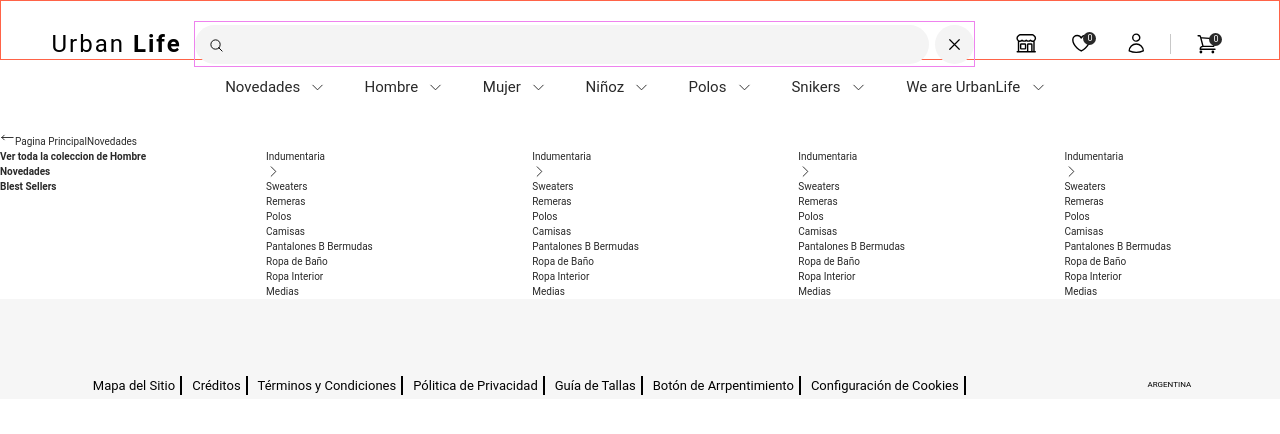
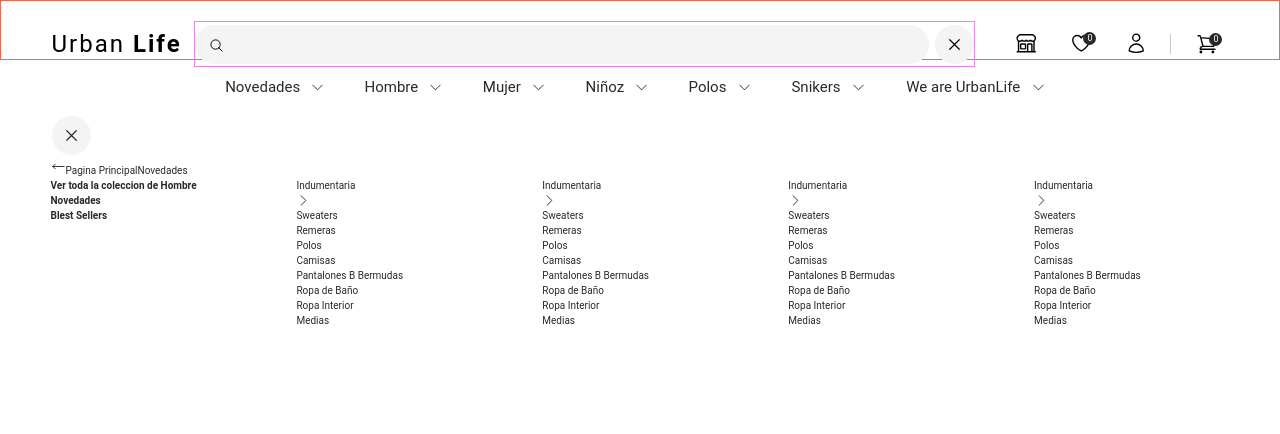
Before and after one commit to Jhona-Soul/urbanlife-front, a React (Vite) app: page / in a window 1280 px wide. Shown: the top 434 px of the page. Built offline with nearby package versions, Linux system fonts and the light colour scheme.

Commit message:
ContextNavbar

```diff
--- a/src/components/header/Navbar/MenuItem.jsx
+++ b/src/components/header/Navbar/MenuItem.jsx
@@ -1,12 +1,13 @@
-import React, { useState } from 'react'
+import React, { useContext, useState } from 'react'
 //Dependencies
 import { ArrowTop, ArrowBotton } from "../../Iconos/IconNav";
 //Styles
 import Style from "./NavBar.module.css";
-
+import { NavbarContext } from '../../../context/navbarContext';
 
 export default function MenuItem({ to }) {
-  const [openLink, setOpenLink ]= useState(false);
+  //const [openLink, setOpenLink ]= useState(false);
+  const {openLink, setOpenLink} = useContext(NavbarContext)
 
   const openMenu = () => {
     setOpenLink(!openLink);
--- a/src/components/header/Navbar/Navbar.jsx
+++ b/src/components/header/Navbar/Navbar.jsx
@@ -1,16 +1,16 @@
 //Dependencias
 import { Link } from "react-router-dom"
 //Components
-import { ArrowTop } from "../../Iconos/IconNav";
+
 import MenuItem from "./MenuItem";
 //Styles
 import Style from "./NavBar.module.css";
 import SubMenu from "./SubMenu";
-
+import { NavbarContextProvider } from "../../../context/navbarContext";
 
 export const NavBar = () => {
     return (
-        <>
+        <NavbarContextProvider>
             <nav className={Style.navbar + " fixed"}>
                 <ul className=" flex justify-center">
                     <MenuItem to={"Novedades"}/>
@@ -21,10 +21,11 @@
                     <MenuItem to={"Snikers"}/>
                     <MenuItem to={"We are UrbanLife"}/>
                 </ul>
-                <ul>
-                    <SubMenu />
+                <ul className="">
+                    <SubMenu heigtvar={"712px"}/>
+
                 </ul>
             </nav>
-        </>
+        </NavbarContextProvider>
     )
 }
--- a/src/components/header/Navbar/SubMenu.jsx
+++ b/src/components/header/Navbar/SubMenu.jsx
@@ -1,9 +1,9 @@
 import React from 'react'
-import { ArrowLeft, ArrowRigth } from '../../Iconos/IconNav'
+import { ArrowLeft, ArrowRigth,CleanText } from '../../Iconos/IconNav'
 import ItemSubMenu from './ItemSubMenu'
 import Style from "./SubMenu.module.css"
 
-export default function SubMenu() {
+export default function SubMenu({heigtvar}) {
     const categorias = [
         {
             Indumentaria:[
@@ -50,12 +50,15 @@
         }
 
     ]
+    const styleconst = {
+        opacity: 1,
+        height: heigtvar,
+        zIndex: 2,
+    }
   return (
     <>
-        <li className={` ${Style.SubItem}  `}>
-            <button>
-
-            </button>
+        <li className={` ${Style.SubItem}  `} style={styleconst}>
+            <button className={Style.cleanText + " "}><CleanText/></button>
             <div className={''}>
                 <div className={+ ' '}>
                     <button>
--- a/src/components/header/Navbar/SubMenu.module.css
+++ b/src/components/header/Navbar/SubMenu.module.css
@@ -13,4 +13,12 @@
 }
 .SubItem {
     align-items: flex-start;
+    padding-left: calc(1 * (100vw - var(--scrollbar-width)) / 25);
+    padding-right: calc(1 * (100vw - var(--scrollbar-width)) / 25);
+
 }
+.cleanText {
+    font-size: 4rem;
+    margin:0.1rem;
+
+}
--- /dev/null
+++ b/src/context/navbarContext.jsx
@@ -0,0 +1,16 @@
+import { createContext, useState,  } from 'react'
+
+export const NavbarContext = createContext();
+
+export const NavbarContextProvider = ({children}) => {
+    const [openLink, setOpenLink ] = useState(false)
+
+    return (
+        <NavbarContext.Provider value = {{
+            openLink,
+            setOpenLink
+        }}>
+            {children}
+        </NavbarContext.Provider>
+    )
+}
```
Also changed, not shown: src/components/header/Navbar/Navbar.module.css (line endings or trailing spaces).
